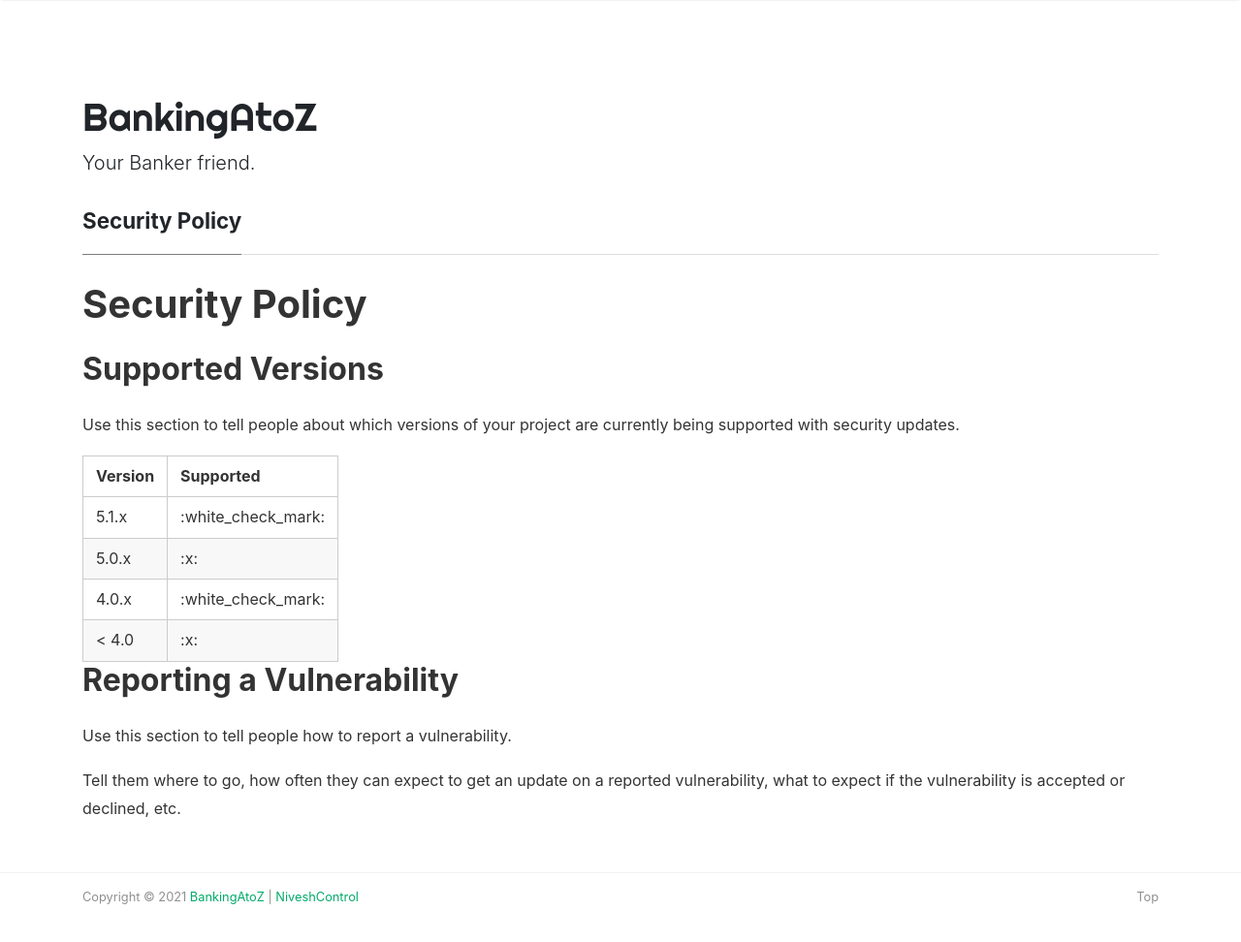
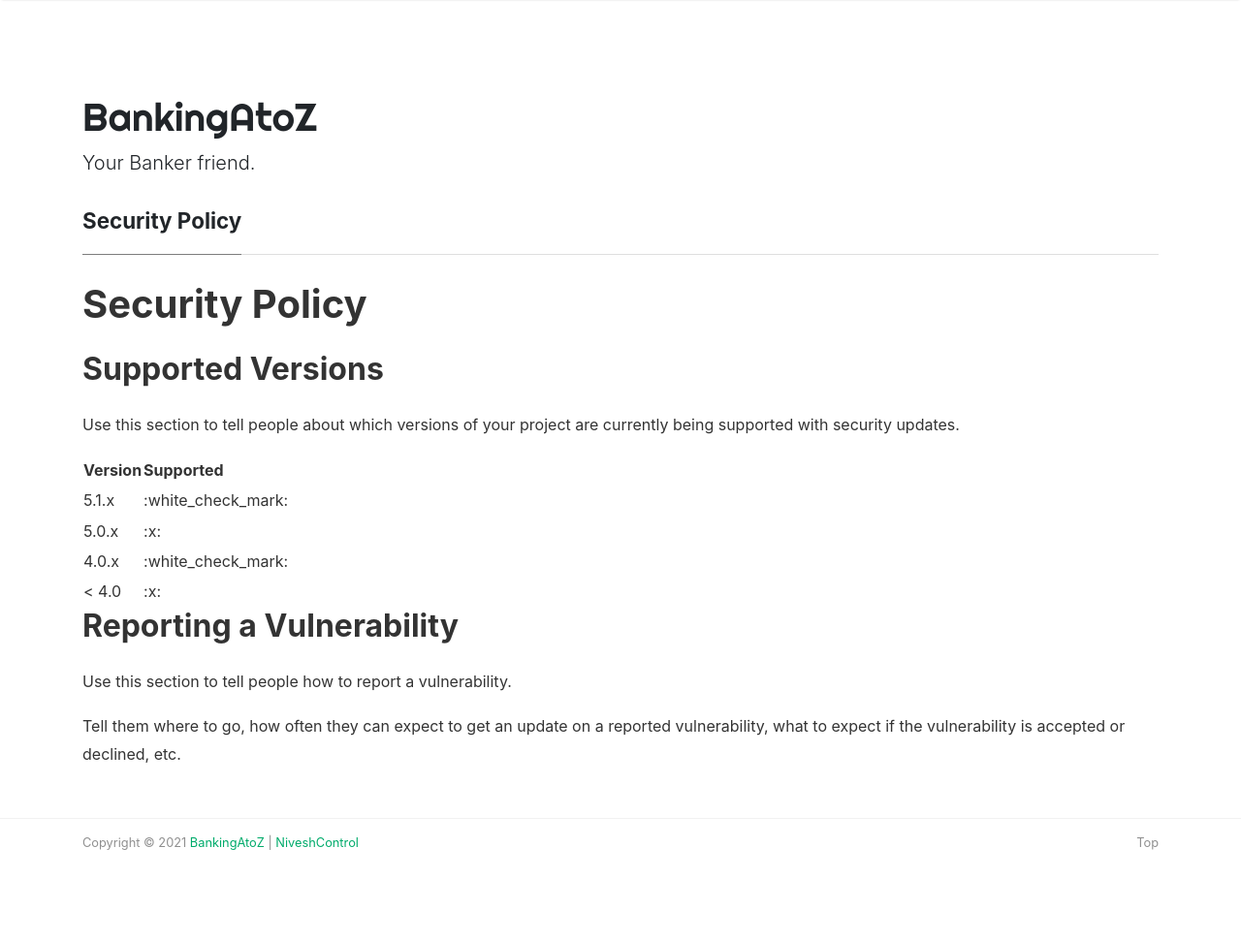
Before and after one commit to rdmmehta/batz, a Jekyll site: the page built from SECURITY.md, in a window 1280 px wide and 1025 px high. Shown: the top 972 px of the window at 97% size. Built offline with Jekyll 4.4.1, drawn with Linux system fonts in a browser that asks for light colours; nearby versions of some CDN libraries; our own code applies the rules of GitHub Pages for plain Markdown files.

Commit message:
Update screen.css

```diff
--- a/assets/css/screen.css
+++ b/assets/css/screen.css
@@ -903,115 +903,4 @@
 
 
 
-table {
-  padding: 0; }
-  table tr {
-    border-top: 1px solid #cccccc;
-    background-color: white;
-    margin: 0;
-    padding: 0; }
-    table tr:nth-child(2n) {
-      background-color: #f8f8f8; }
-    table tr th {
-      font-weight: bold;
-      border: 1px solid #cccccc;
-      text-align: left;
-      margin: 0;
-      padding: 6px 13px; }
-    table tr td {
-      border: 1px solid #cccccc;
-      text-align: left;
-      margin: 0;
-      padding: 6px 13px; }
-    table tr th :first-child, table tr td :first-child {
-      margin-top: 0; }
-    table tr th :last-child, table tr td :last-child {
-      margin-bottom: 0; }
-
-
-.faded {
-  color: #777;
-}
-#quiz-counter {
-  color: #88449a;
-}
-.quiz-container {
-    padding: 0.25em;
-    max-width: 650px;
-    margin: 1em auto;
-}
-
-.quiz-container a {
-    text-decoration: none;
-    color: #333;
-}
-
-#quiz-header,
-#quiz-start-screen,
-#quiz-results-screen,
-#quiz-counter {
-    text-align: center;
-}
-
-.question {
-    font-size: 1.25em;
-}
-
-.answers {
-    list-style: none;
-    padding: 0;
-}
-
-.answers a {
-    display: block;
-    padding: 0.5em 1em;
-    margin-bottom: 0.5em;
-    background: #fff;
-}
-
-.answers a.correct {
-    background: #090;
-}
-.answers a.incorrect {
-    background: #c00;
-}
-
-.answers a.correct,
-.answers a.incorrect {
-    color: #fff;
-}
-
-#quiz-controls {
-    background: #63c5bc;
-    color: #111;
-    padding: 0.25em 0.5em 0.5em;
-    text-align: center;
-}
-
-#quiz-response {}
-#quiz-results {
-    font-size: 1.25em;
-}
-
-#quiz-buttons a,
-.quiz-container .quiz-button {
-    display: inline-block;
-    padding: 0.5em 1em;
-    background: #88449a;
-    color: #fff;
-}
-#quiz-buttons a {
-    background: #fff;
-    color: #333;
-}
-
-/* Quiz State Overrides */
-
-.quiz-results-state #quiz-controls {
-    background: none;
-    padding: 0;
-}
-.quiz-results-state #quiz-buttons a {
-    background: #88449a;
-    color: #fff;
-}
+.quiz-container{padding:1em;max-width:100%;margin:1em auto}.quiz-container a{text-decoration:none;color:#333}#quiz-counter,#quiz-header,#quiz-results-screen,#quiz-start-screen{text-align:center}.question{font-size:1.25em}.answers{list-style:none;padding:0}.answers a{display:block;padding:.5em 1em;margin-bottom:.5em;background:#fff;border-radius:10px}.answers a.correct{background:#090}.answers a.incorrect{background:#c00}.answers a.correct,.answers a.incorrect{color:#fff}#quiz-controls{background:#333;color:#fff;padding:.5em 1em;text-align:center;border-radius:10px}#quiz-results{font-size:1.25em}#quiz-buttons a,.quiz-container .quiz-button{display:inline-block;padding:.5em 1em;background:#333;color:#fff;border-radius:10px}#quiz-buttons a{background:#fff;color:#333}.quiz-results-state #quiz-controls{background:0 0;padding:0}.quiz-results-state #quiz-buttons a{background:#333;color:#fff}
```
